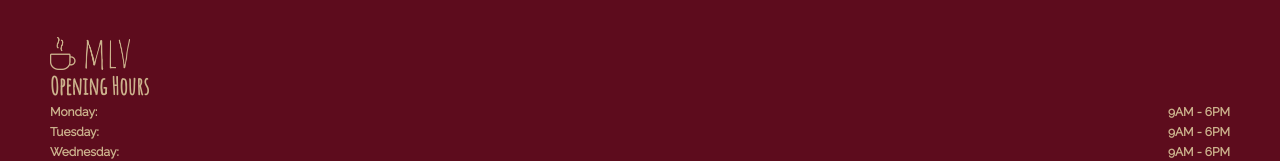
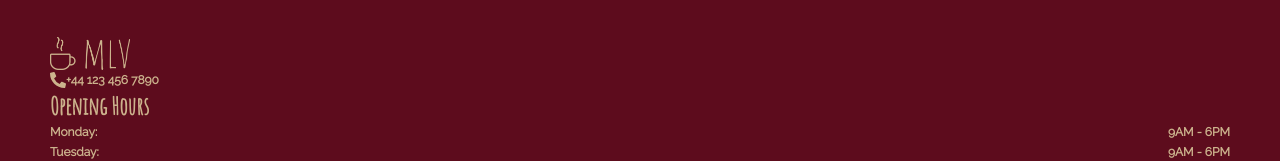
Before and after one commit to SobiahSelvarajah/sobiah-coffeeshop, a React (Create React App) app in the folder client/: page / in a window 1280 px wide. Shown: the part 605-766 px from the top of the page. Built offline with nearby package versions, Linux system fonts and the light colour scheme; the HTML template or start-up script is replaced by a standard one.

Commit message:
components: companyNumber added

```diff
--- a/client/src/components/companyDetails/CompanyDetails.jsx
+++ b/client/src/components/companyDetails/CompanyDetails.jsx
@@ -1,10 +1,12 @@
 import FooterLogo from '../footerLogo/FooterLogo'
+import CompanyNumber from '../companyNumber/CompanyNumber'
 import './CompanyDetails.scss'
 
 const CompanyDetails = () => {
   return (
     <div className="companyDetails__container">
         <FooterLogo />
+        <CompanyNumber />
     </div>
   )
 }
--- a/client/src/components/companyDetails/CompanyDetails.scss
+++ b/client/src/components/companyDetails/CompanyDetails.scss
@@ -2,3 +2,9 @@
 @use '../../partials/typeface' as *;
 @use '../../partials/textstyles' as *;
 @use '../../partials/breakpoints' as *;
+
+.companyNumber__container {
+    display: flex;
+    flex-direction: row;
+    align-items: center;
+}
--- /dev/null
+++ b/client/src/components/companyNumber/CompanyNumber.jsx
@@ -0,0 +1,14 @@
+import { FaPhoneAlt } from 'react-icons/fa'
+
+const CompanyNumber = () => {
+  return (
+    <div className="companyNumber__container">
+        <FaPhoneAlt />
+        <h5 className="companyNumber__number">
+            +44 123 456 7890
+        </h5>
+    </div>
+  )
+}
+
+export default CompanyNumber
```
